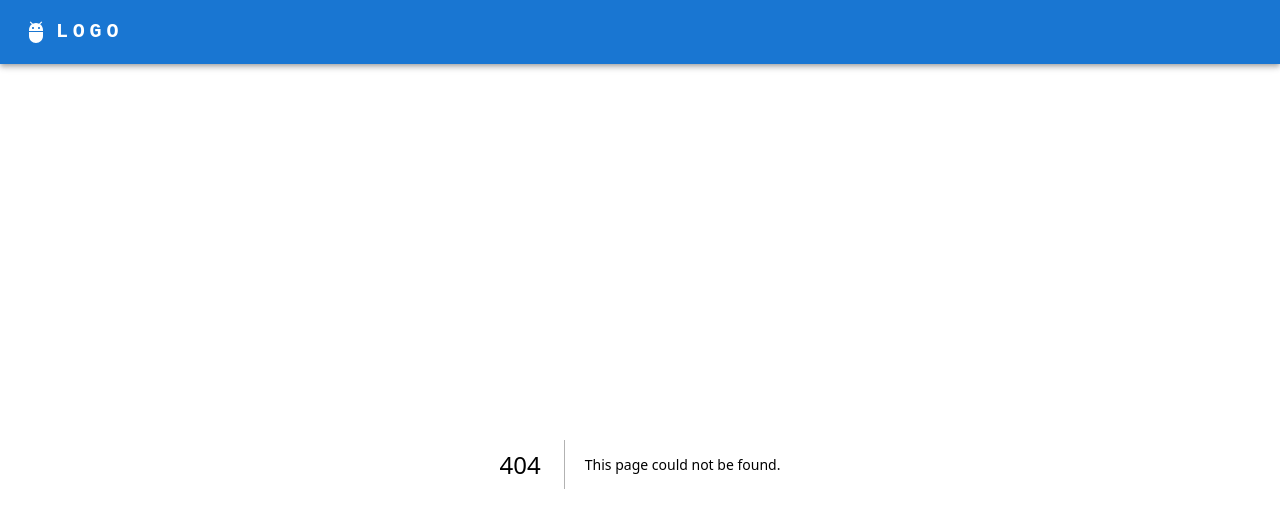
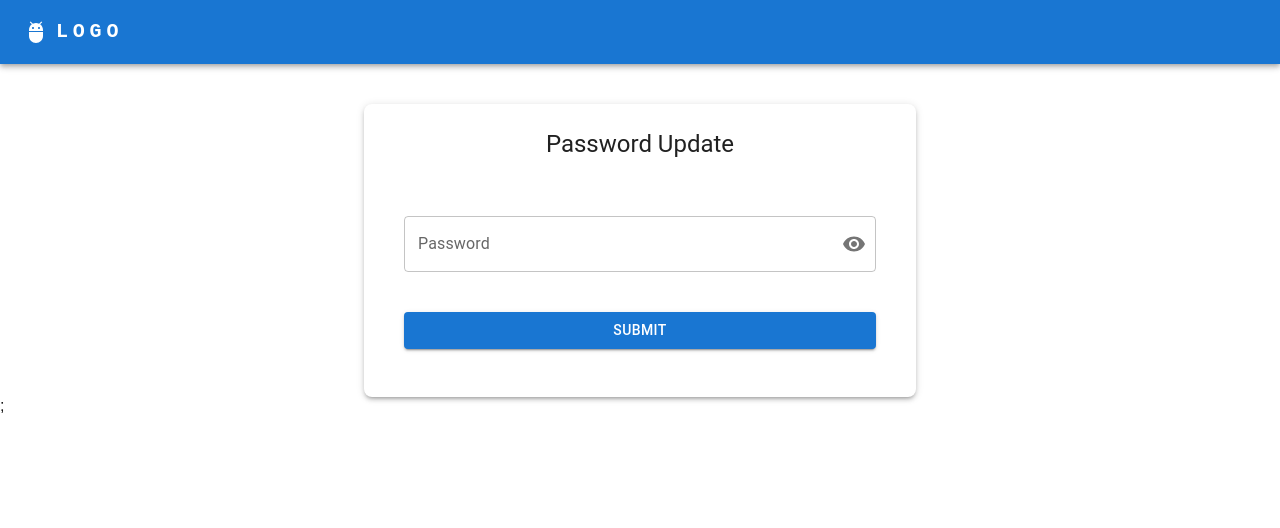
Before and after one commit to pradosh79/nextjswithtranstactquery, a Next.js app: page /auth/passwordchange in a window 1280 px wide. Before the commit this address had no page. Shown: the top 528 px of the page. Built offline with nearby package versions, Linux system fonts and the light colour scheme.

Commit message:
update password

```diff
--- a/customhooks/queries/auth.query.hooks.ts
+++ b/customhooks/queries/auth.query.hooks.ts
@@ -1,4 +1,4 @@
-import { loginProps,registerProps, verifyProps} from "@/typeScripts/auth.interface"
+import { loginProps,passwordupdateProps,registerProps, verifyProps} from "@/typeScripts/auth.interface"
 import { useMutation, UseMutationResult } from "@tanstack/react-query"
 import { userLoginFn } from "../../api/functions/login.api"
 import {userRegisterFn} from "../../api/functions/register.api"
@@ -6,6 +6,7 @@ import { Cookies } from "react-cookie";
 import { useGlobalHooks } from "../globalHooks/globalhooks";
 import toast from "react-hot-toast";
 import { userVerificationFn } from "@/api/functions/verify_otp.api";
+import { userPasswordUpdateFn } from "@/api/functions/password.update";
 
 export const loginMutation = (): UseMutationResult<loginProps, unknown> => {
     const { queryClient } = useGlobalHooks()
@@ -76,3 +77,26 @@ export const userRegistration_verifyMutation = (): UseMutationResult<verifyProps
     })
 
 }
+
+
+export const userpassword_updateMutation = (): UseMutationResult<passwordupdateProps, unknown> => {
+    const { queryClient } = useGlobalHooks()
+    const cookie = new Cookies()
+    return useMutation<passwordupdateProps, void, unknown>({
+        mutationFn: userPasswordUpdateFn,
+        onSuccess: (res) => {
+            const {token,status,message,user} = res || {}
+            if (status === true && token) {
+                cookie.set("token", token, { path: "/verify", secure: true })
+                localStorage.setItem("user", JSON.stringify(user))
+            }
+            toast.success(`${message}`);
+            queryClient.invalidateQueries({ queryKey: ["USER"] })
+        },
+        onError:(error:any, variables, context)=> {
+            toast.error(`${error?.response.data.message||error?.message}`);
+            queryClient.invalidateQueries({ queryKey: ["USER"] })
+        }
+    })
+
+}
--- /dev/null
+++ b/pages/auth/passwordchange/index.tsx
@@ -0,0 +1,118 @@
+import React, { useEffect, useState } from 'react';
+import {
+  Container,
+  Card,
+  CardContent,
+  Typography,
+  Box,
+  TextField,
+  Grid,
+  Button,
+  InputAdornment,
+  IconButton,
+  CircularProgress,
+} from '@mui/material';
+import { useForm, SubmitHandler, FieldValues } from 'react-hook-form';
+import { userpassword_updateMutation } from '@/customhooks/queries/auth.query.hooks';
+import { useRouter } from 'next/router';
+import { Visibility, VisibilityOff } from '@mui/icons-material';
+
+
+export default function PasswordChange() {
+    const router = useRouter();
+  const { register, handleSubmit, formState: { errors } } = useForm();
+  const { mutate, isPending } = userpassword_updateMutation();
+  const [showPassword, setShowPassword] = useState(false);
+  const [userid, setUserId] = useState("");
+
+    useEffect(() => {
+      const userString = localStorage.getItem("user");
+      if (userString) {
+        try {
+          const user = JSON.parse(userString);
+          setUserId(user.id || "");
+        } catch (err) {
+          console.error("Failed to parse user from localStorage", err);
+        }
+      }
+    }, []);
+    const handleTogglePassword = () => setShowPassword((prev) => !prev);
+
+  const onSubmit = (Data: FieldValues) => {
+    const { user_id, password } = Data as {
+        user_id: string;
+        password: string;
+      };
+
+      const formdata = new URLSearchParams();
+      formdata.append("user_id", userid);
+      formdata.append("password", password);
+
+      mutate(formdata, {
+        onSuccess: () => {
+            localStorage.removeItem("user");  // ✅ clear localStorage user
+            router.push("/auth/login");       // ✅ redirect to login
+          },
+          onError: (error: any) => {
+            console.error("Password update failed:", error);
+          }
+      });
+      };
+
+  return (
+    <Container maxWidth="sm" sx={{ mt: 5 }}>
+      <Card sx={{ p: 3, boxShadow: 3, borderRadius: 2 }}>
+        <Box display="flex" justifyContent="center" mb={2}>
+          <Typography variant="h5" align="center" gutterBottom>
+            Password Update
+          </Typography>
+        </Box>
+        <CardContent>
+          <form onSubmit={handleSubmit(onSubmit)}>
+            <Grid container spacing={2}>
+              <Grid item xs={12}>
+                <TextField
+                  {...register('password', {
+                    required: 'Password is required',
+                    pattern: {
+                      value: /^(?=.*[A-Za-z])(?=.*\d)(?=.*[@$!%*#?&])[A-Za-z\d@$!%*#?&]{8,}$/,
+                      message:
+                        'Password must be at least 8 characters long and include letters, numbers, and special characters',
+                    },
+                  })}
+                  label="Password"
+                  type={showPassword ? 'text' : 'password'}
+                  fullWidth
+                  margin="normal"
+                  helperText={errors.password?.message as string}
+              InputProps={{
+                endAdornment: (
+                  <InputAdornment position="end">
+                    <IconButton onClick={handleTogglePassword} edge="end">
+                      {showPassword ? <VisibilityOff /> : <Visibility />}
+                    </IconButton>
+                  </InputAdornment>
+                ),
+              }}
+                />
+              </Grid>
+              <Grid item xs={12}>
+                <Button
+                  type="submit"
+                  variant="contained"
+                  color="primary"
+                  fullWidth
+                  sx={{ mt: 2 }}
+                  disabled={isPending}
+                  endIcon={isPending && <CircularProgress size={20} />}
+                >
+                  {isPending ? 'Submitting...' : 'Submit'}
+                </Button>
+              </Grid>
+            </Grid>
+          </form>
+        </CardContent>
+      </Card>
+    </Container>
+  );
+}
--- a/pages/layout/header/index.tsx
+++ b/pages/layout/header/index.tsx
@@ -17,7 +17,7 @@ import toast from "react-hot-toast";
 
 
 const pages = [{ label: "Add Products", path: "/cms/product_create" }];
-const settings = ["Profile", "Dashboard", "Logout"];
+const settings = ["Profile", "Dashboard", "Password Change", "Logout"];
 
 export default function ResponsiveAppBar() {
   const router = useRouter();
@@ -60,6 +60,10 @@ export default function ResponsiveAppBar() {
     } else if (setting === "Dashboard") {
       router.push("/cms/product_list");
     }
+    else if (setting === "Password Change") {
+      router.push("/auth/passwordchange");
+    }
+
   };
 
   return (
```
Also changed, not shown: typeScripts/auth.interface.ts (+11 -0 lines), 1 other file (tests, documents, lock files or other folders).
